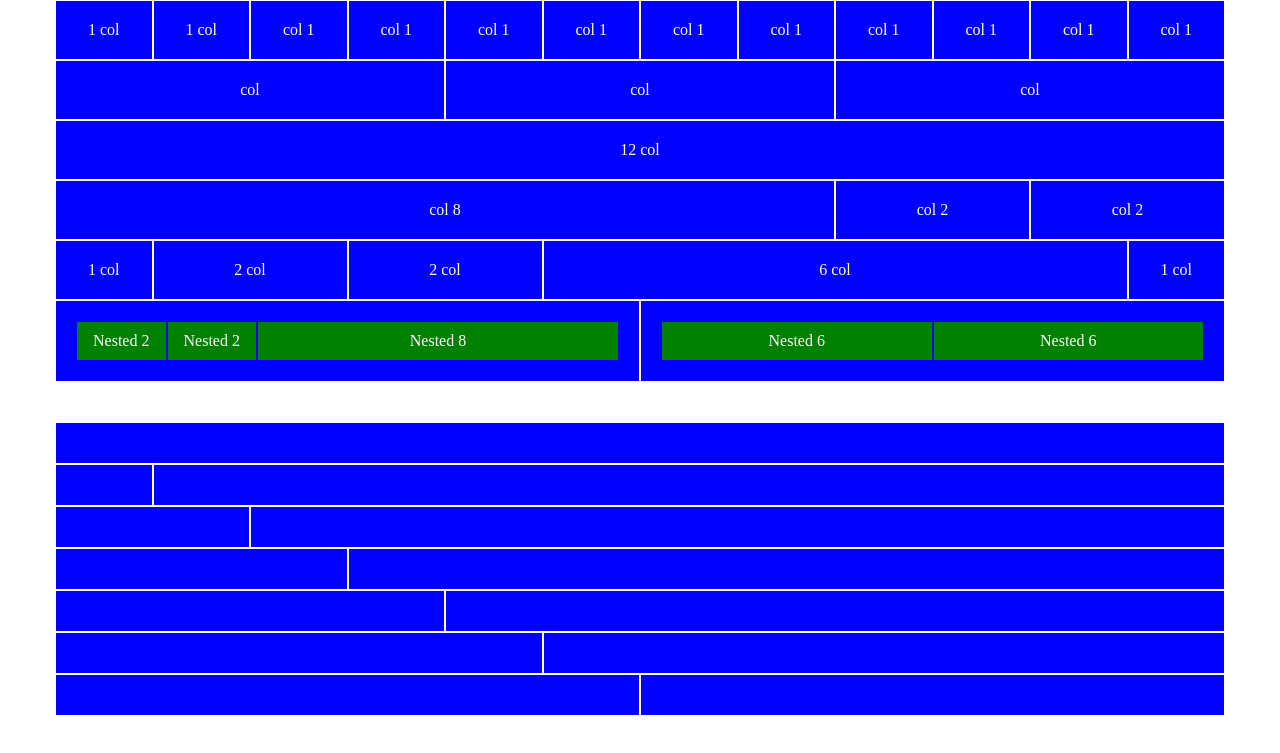
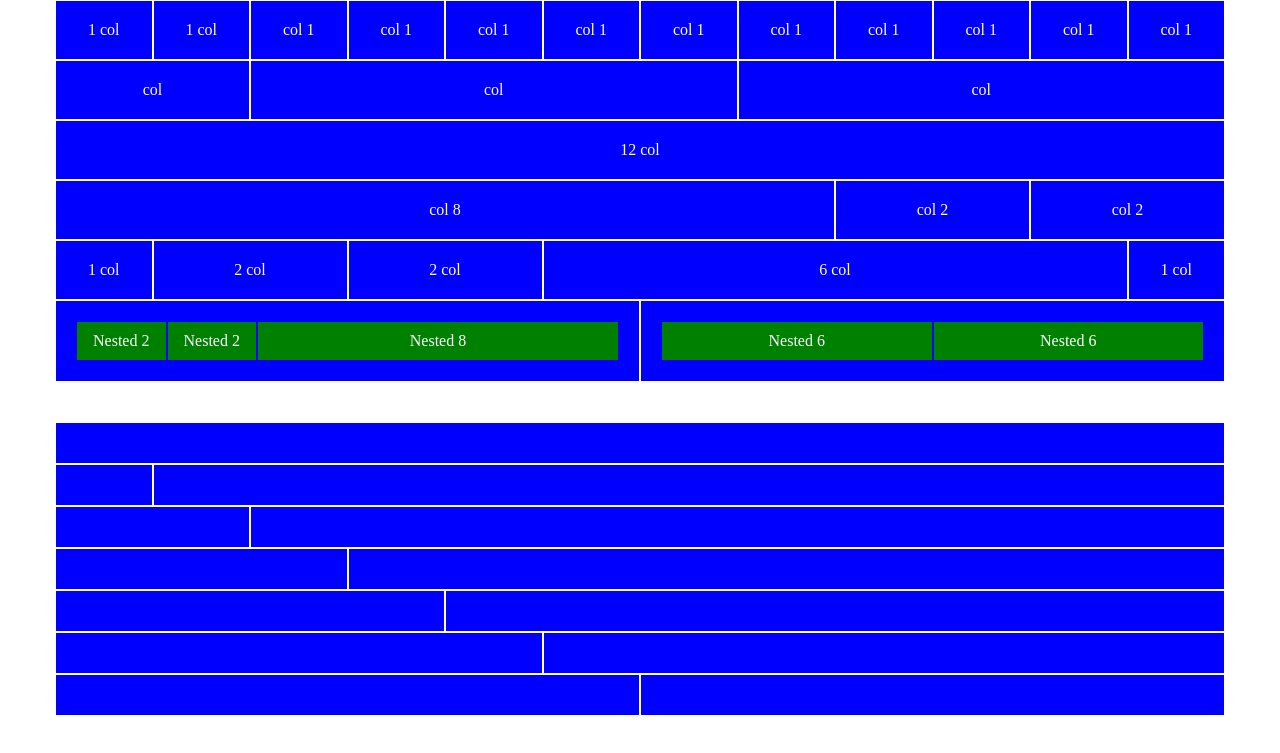
Before and after one commit to AlessandroMungai/html-css-12bool, a plain HTML site: page index.html in a window 1280 px wide. Shown: the top 753 px of the page. Drawn offline with Linux system fonts and the light colour scheme.

Commit message:
ultime modifiche

```diff
--- a/index.html
+++ b/index.html
@@ -145,11 +145,15 @@
 
                     <div class="row">
 
-                        <div class="col">
+                        <div class="col-2">
 
-                            <div class="blu-box">
+                            <div class="col">
 
-                                col
+                                <div class="blu-box">
+
+                                    col
+
+                                </div>
 
                             </div>
 
```
